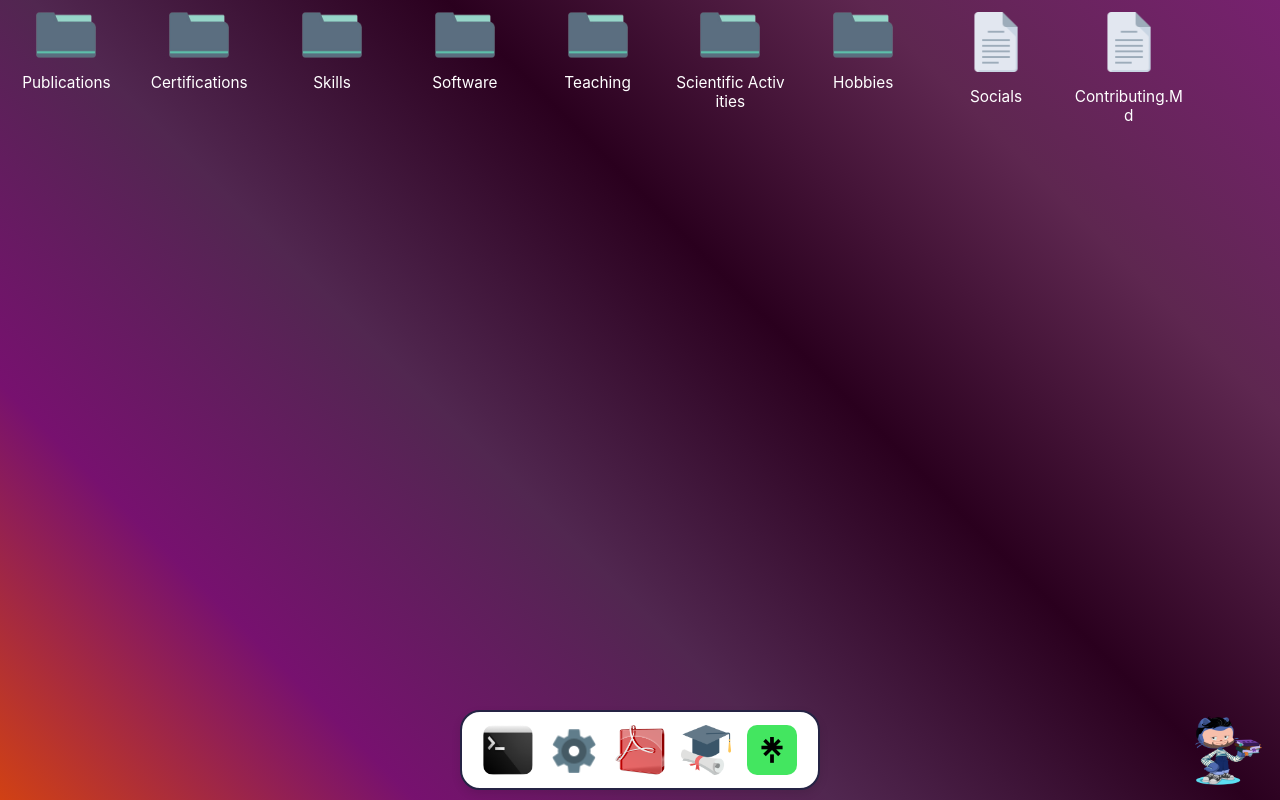
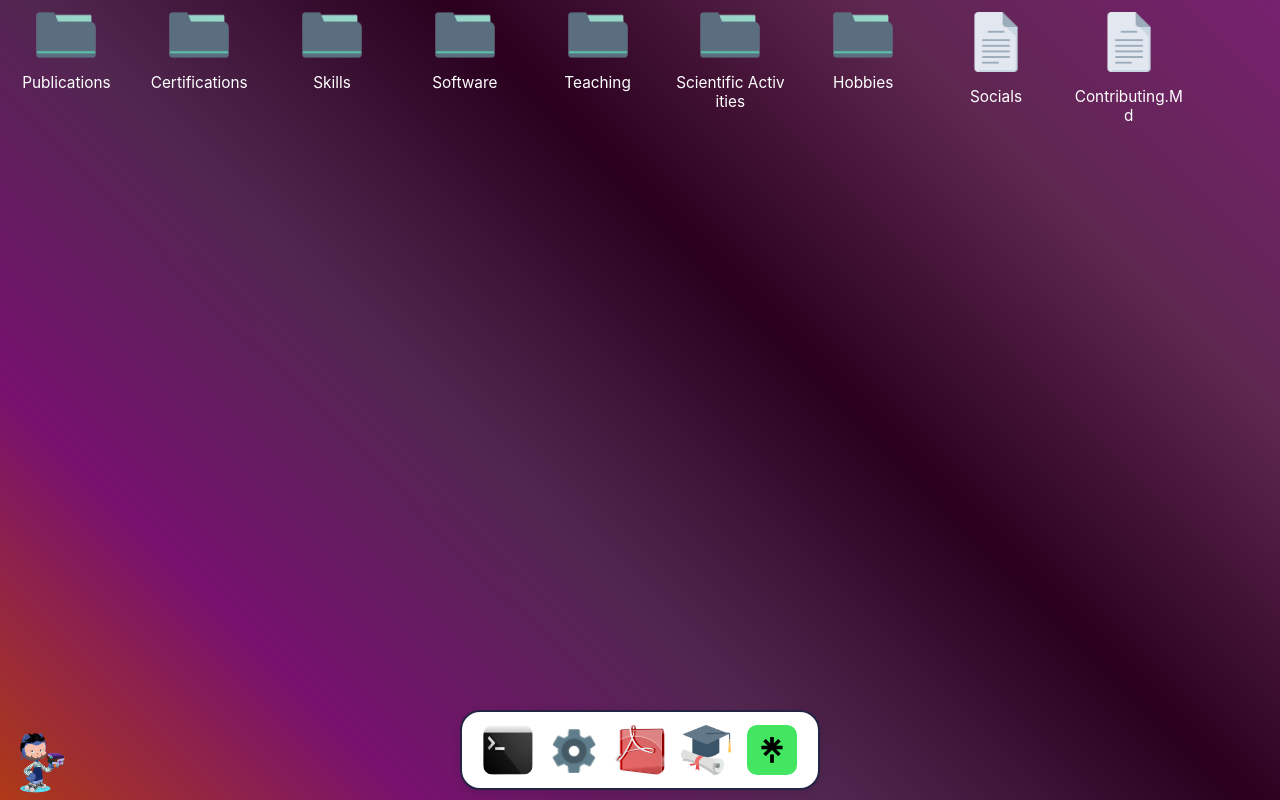
Before and after one commit to RRua/cv_os, a React (Create React App) app: page / in a window 1280 px wide. Built offline with nearby package versions, Linux system fonts and the light colour scheme.

Commit message:
hover on octocat

```diff
--- a/src/styles/App.css
+++ b/src/styles/App.css
@@ -7,7 +7,7 @@
   width: 100vw;
   display: flex;
   color: var(--text-color);
-  background: linear-gradient(45deg, #d14114, #77116f, #512750, #2a001e, #5e2750, #77216f);
+  background: linear-gradient(45deg, #af3a16, #77116f, #512750, #2a001e, #5e2750, #77216f);
   flex-direction: row;
   justify-content: center;
   align-items: center;
@@ -43,8 +43,13 @@
 
 .octocat {
   position: fixed;
-  bottom: 10px;
-  right: 10px;
-  height: max(10%, 80px);
-  width: max(8%, 80px);
+  bottom: 3px;
+  left: 1px;
+  width: 70px;
+  height: 70px;
+  transition: transform 0.3s;
 }
+
+.octocat:hover  {
+  transform: scale(1.1);
+}
```
